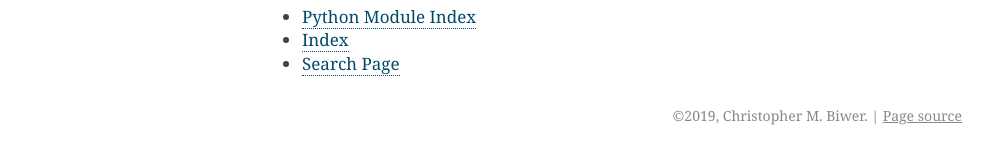
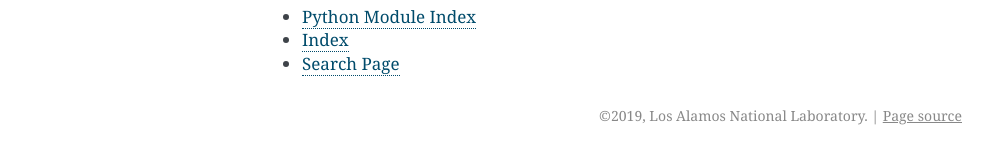
Before and after one commit to lanl/spotlight, a Sphinx documentation site: the page built from docs/index.rst, in a window 1280 px wide. Shown: the part 367-531 px from the top of the page, without its empty margins (148-1141 px from the left). Built offline with Sphinx 7.4.7, drawn with Linux system fonts in a browser that asks for light colours; pages that are not in the unit, such as notebooks, are missing from menus.

Commit message:
Remove name. Use LANL.

```diff
--- a/docs/conf.py
+++ b/docs/conf.py
@@ -28,7 +28,7 @@ sys.path.insert(0, '../')
 
 project = 'Spotlight'
 author = 'Christopher M. Biwer'
-copyright = '2019, {}'.format(author)
+copyright = '2019, Los Alamos National Laboratory'
 
 # The short X.Y version
 version = ''
```
